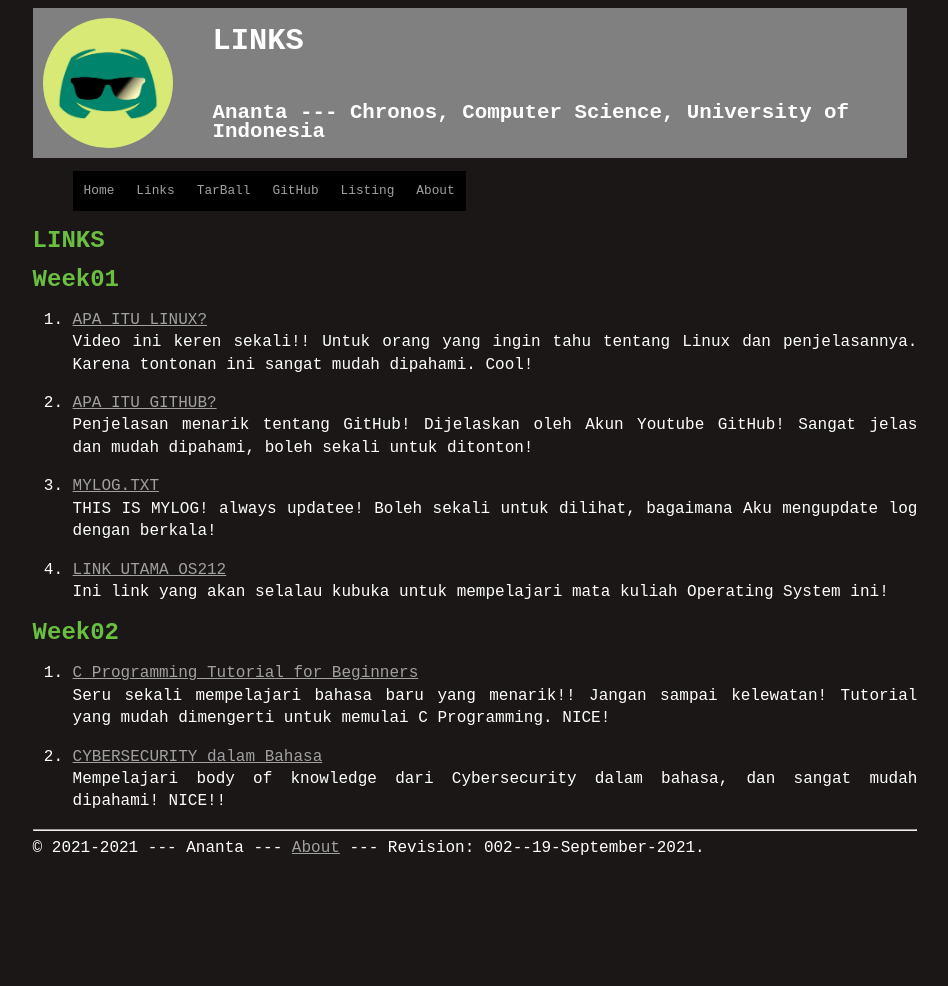
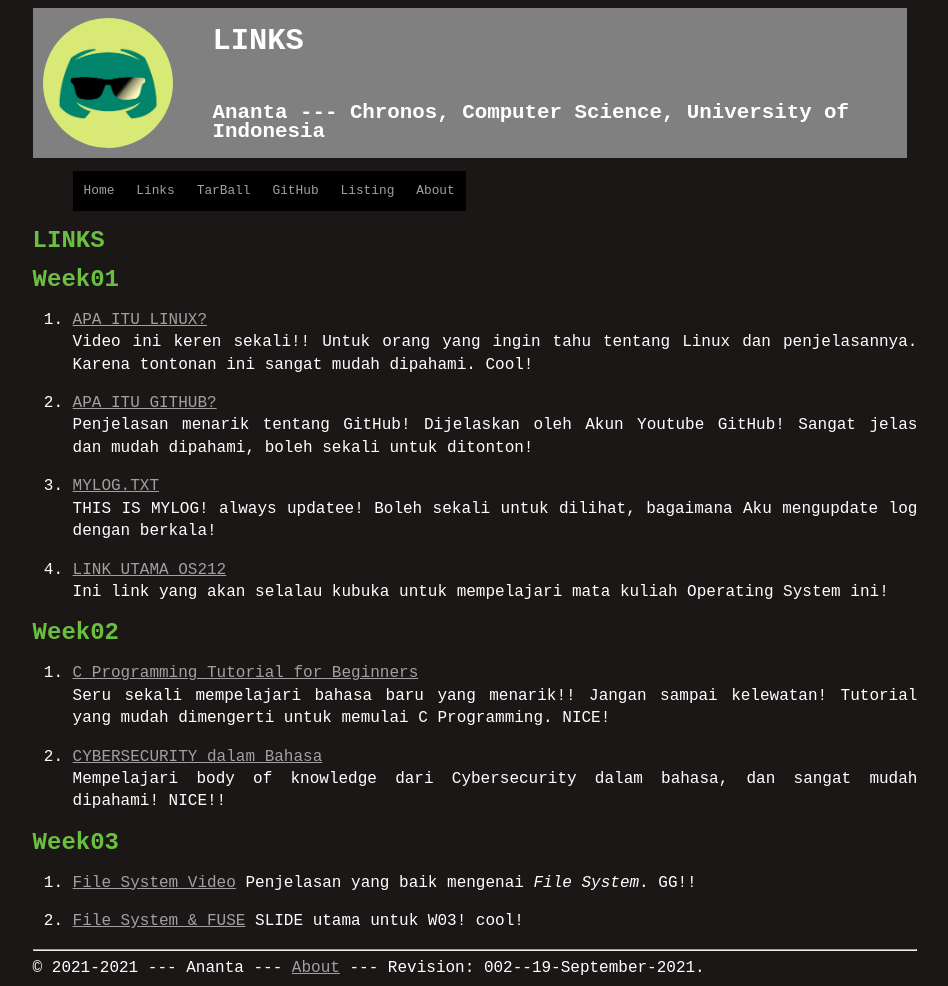
Before and after one commit to anantaristik/os212, a Jekyll site: the page built from links.md, in a window 1280 px wide. Shown: the whole page, without its empty margins (165-1113 px from the left). Built offline with Jekyll 4.4.1, drawn with Linux system fonts in a browser that asks for light colours; our own code applies the rules of GitHub Pages for plain Markdown files; before the commit the page ends 900 px from its top, so only the background shows below that.

Commit message:
update links.md

```diff
--- a/links.md
+++ b/links.md
@@ -32,3 +32,11 @@
 
 6. [CYBERSECURITY dalam Bahasa](https://www.youtube.com/watch?v=gKBwEixTrPc)<br>
 Mempelajari body of knowledge dari Cybersecurity dalam bahasa, dan sangat mudah dipahami! NICE!!
+
+## Week03
+
+7. [File System Video](https://www.youtube.com/watch?v=KN8YgJnShPM)
+Penjelasan yang baik mengenai _File System_. GG!!
+
+8. [File System & FUSE](https://os.vlsm.org/Slides/os03.pdf)
+SLIDE utama untuk W03! cool!
```
